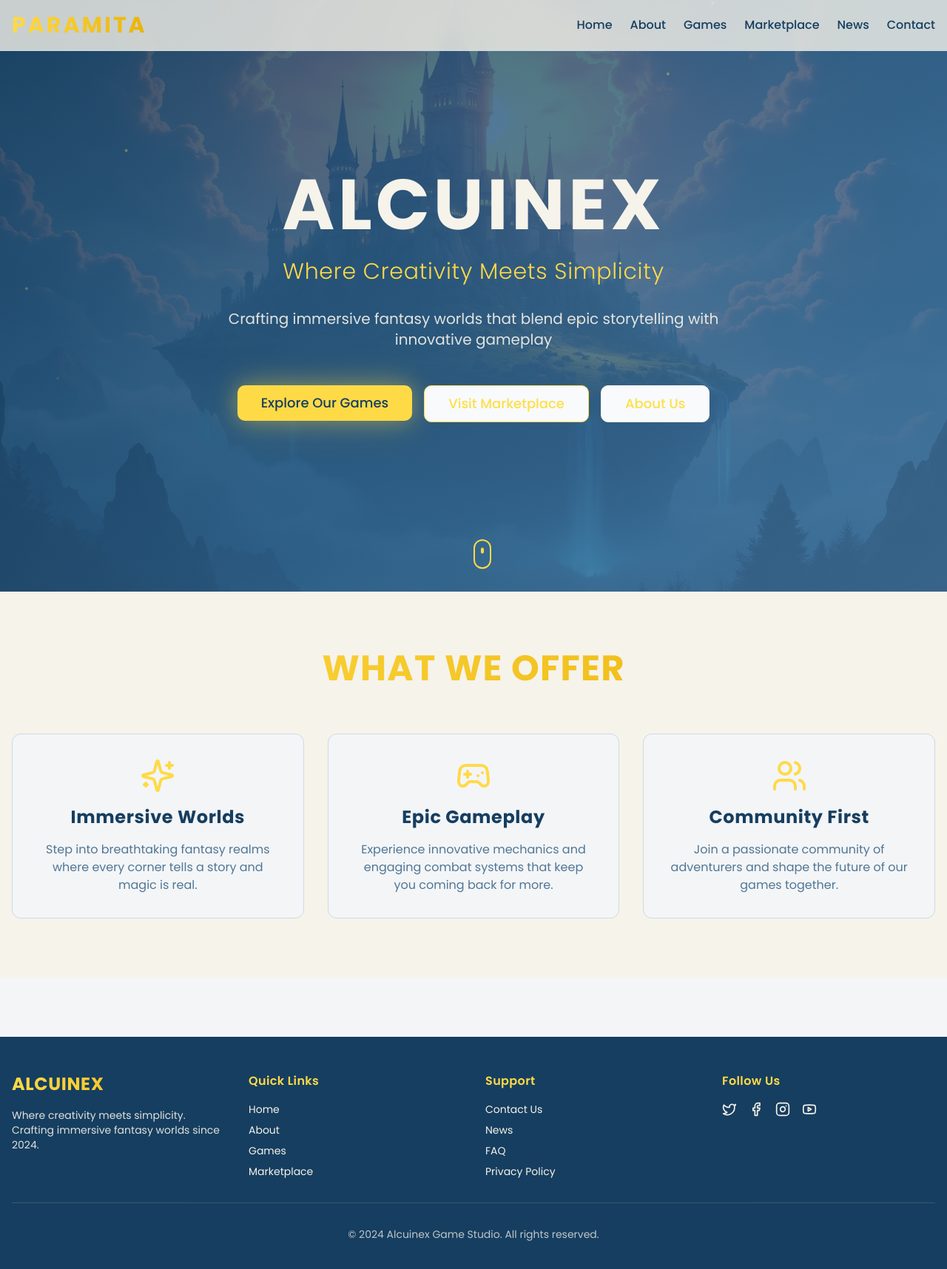
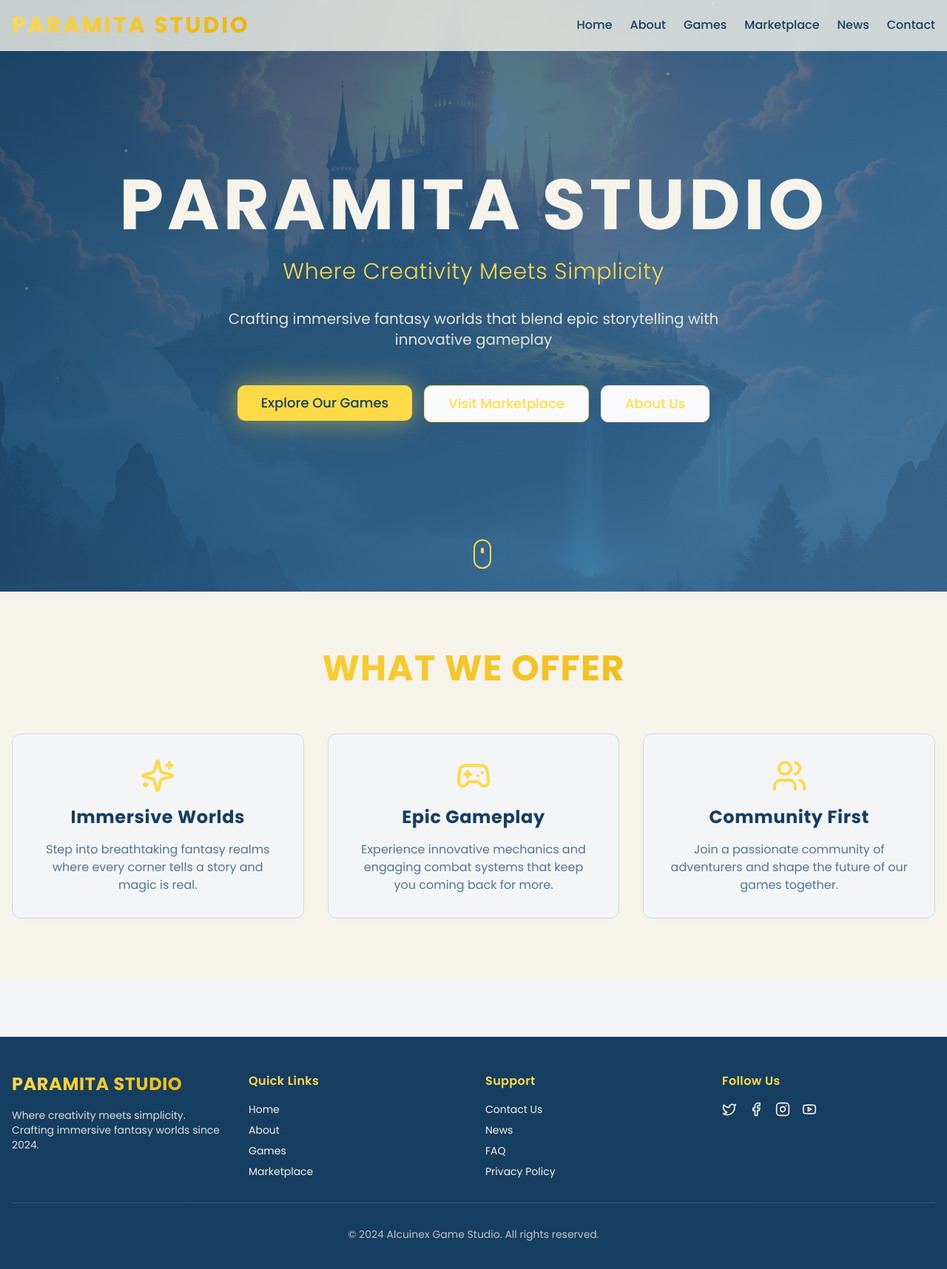
Before and after one commit to theoverse26-collab/paramitastudio, a React (Vite) app: page / in a window 1280 px wide. Shown: the top 1716 px of the page at 74% size. Built offline with nearby package versions, Linux system fonts and the light colour scheme; the HTML template or start-up script is replaced by a standard one.

Commit message:
Visual edit in Lovable
Edited UI in Lovable

```diff
--- a/src/components/Footer.tsx
+++ b/src/components/Footer.tsx
@@ -1,14 +1,12 @@
 import { Link } from "react-router-dom";
 import { Twitter, Facebook, Instagram, Youtube } from "lucide-react";
-
 const Footer = () => {
-  return (
-    <footer className="bg-primary text-primary-foreground mt-20">
+  return <footer className="bg-primary text-primary-foreground mt-20">
       <div className="container mx-auto px-4 py-12">
         <div className="grid grid-cols-1 md:grid-cols-4 gap-8">
           {/* Brand */}
           <div>
-            <h3 className="text-2xl font-bold text-gradient-gold mb-4">ALCUINEX</h3>
+            <h3 className="text-2xl font-bold text-gradient-gold mb-4">PARAMITA STUDIO </h3>
             <p className="text-sm opacity-90">
               Where creativity meets simplicity. Crafting immersive fantasy worlds since 2024.
             </p>
@@ -60,8 +58,6 @@ const Footer = () => {
           <p>&copy; 2024 Alcuinex Game Studio. All rights reserved.</p>
         </div>
       </div>
-    </footer>
-  );
+    </footer>;
 };
-
 export default Footer;
--- a/src/components/Navbar.tsx
+++ b/src/components/Navbar.tsx
@@ -35,7 +35,7 @@ const Navbar = () => {
             opacity: 1,
             x: 0
           }} className="text-2xl md:text-3xl font-bold tracking-widest text-gradient-gold uppercase text-blue-700">
-              Paramita
+              Paramita Studio
             </motion.h1>
           </Link>
 
--- a/src/pages/Index.tsx
+++ b/src/pages/Index.tsx
@@ -48,7 +48,7 @@ const Index = () => {
           duration: 0.8
         }}>
             <h1 className="text-5xl md:text-7xl lg:text-8xl font-bold text-primary-foreground mb-6 uppercase tracking-wider">
-              Alcuinex
+              PARAMITA STUDIO
             </h1>
             <motion.p initial={{
             opacity: 0
```
